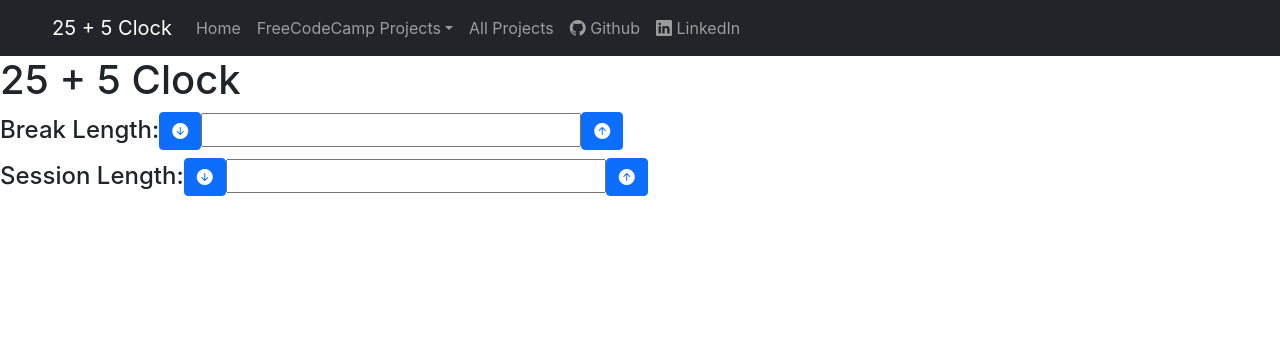
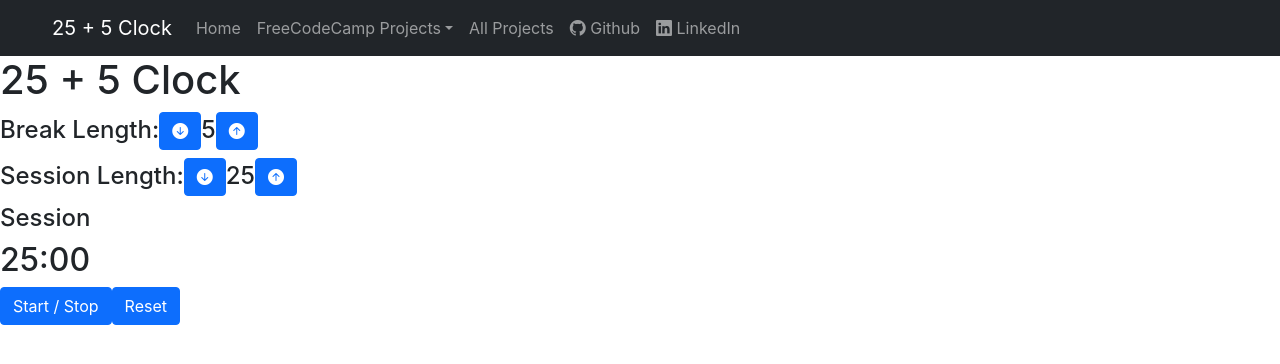
Before and after one commit to PLCoster/fcc_frontendlibs_project5, a Next.js app: page / in a window 1280 px wide. Shown: the top 364 px of the page. Built offline with nearby package versions, Linux system fonts and the light colour scheme.

Commit message:
In-progress adding timer running logic to Timer.js

```diff
--- a/components/Timer.js
+++ b/components/Timer.js
@@ -1,32 +1,106 @@
+import { useState } from 'react';
+
 import Button from 'react-bootstrap/Button';
 
 function Timer() {
+  const [breakLength, setBreakLength] = useState(5);
+  const [sessionLength, setSessionLength] = useState(25);
+
+  const [timerRunning, setTimerRunning] = useState(false);
+  const [timerStartTime, setTimerStartTime] = useState(null);
+  const [currentTimerSeconds, setCurrentTimer] = useState(300);
+
+  const handleResetClick = () => {
+    setBreakLength(5);
+    setSessionLength(25);
+  };
+
+  // Handler to control updates to session and break length
+  const handleTimerLengthChange = (increment, timerValue, timerSetter) => {
+    const newTimerValue = timerValue + increment;
+
+    if (newTimerValue > 0 && newTimerValue < 61) {
+      timerSetter(newTimerValue);
+    }
+  };
+
+  const handleTimerStopStart = () => {
+    const newTimerRunning = !timerRunning;
+
+    // Start timer when switched on
+    if (newTimerRunning) {
+      console.log('Starting timer at: ', Date.now());
+    }
+
+    setTimerRunning(newTimerRunning);
+  };
+
   return (
     <>
       <h1>25 + 5 Clock</h1>
       {/* BREAK LENGTH CONTROLS */}
       <h4 id="break-label">
         Break Length:
-        <Button id="break-decrement">
-          <i class="bi bi-arrow-down-circle-fill"></i>
+        <Button
+          id="break-decrement"
+          onClick={() => {
+            console.log('decrementing break ');
+            handleTimerLengthChange(-1, breakLength, setBreakLength);
+          }}
+        >
+          <i className="bi bi-arrow-down-circle-fill" />
         </Button>
-        <input type="number"></input>
-        <Button id="break-increment">
-          <i class="bi bi-arrow-up-circle-fill"></i>
+        <span id="break-length">{breakLength}</span>
+        <Button
+          id="break-increment"
+          onClick={() => {
+            console.log('incrementing break ');
+            handleTimerLengthChange(1, breakLength, setBreakLength);
+          }}
+        >
+          <i className="bi bi-arrow-up-circle-fill" />
         </Button>
       </h4>
 
       {/* SESSION LENGTH CONTROLS */}
       <h4 id="session-label">
         Session Length:
-        <Button id="session-decrement">
-          <i class="bi bi-arrow-down-circle-fill"></i>
+        <Button
+          id="session-decrement"
+          onClick={() =>
+            handleTimerLengthChange(-1, sessionLength, setSessionLength)
+          }
+        >
+          <i className="bi bi-arrow-down-circle-fill" />
         </Button>
-        <input type="number"></input>
-        <Button id="session-increment">
-          <i class="bi bi-arrow-up-circle-fill"></i>
+        <span id="session-length">{sessionLength}</span>
+        <Button
+          id="session-increment"
+          onClick={() =>
+            handleTimerLengthChange(1, sessionLength, setSessionLength)
+          }
+        >
+          <i className="bi bi-arrow-up-circle-fill" />
         </Button>
       </h4>
+
+      {/* TIMER */}
+      <div className="timer-clock">
+        <h4 id="timer-label">Session</h4>
+        <h2 id="time-left">
+          {timerRunning
+            ? `${Math.floor(currentTimerSeconds / 60)}:${
+                currentTimerSeconds - 60 * Math.floor(currentTimerSeconds / 60)
+              }`
+            : `${sessionLength}:00`}
+        </h2>
+        <Button id="start_stop" onClick={handleTimerStopStart}>
+          Start / Stop
+        </Button>
+        <Button id="reset" onClick={handleResetClick}>
+          Reset
+        </Button>
+      </div>
     </>
   );
 }
```
